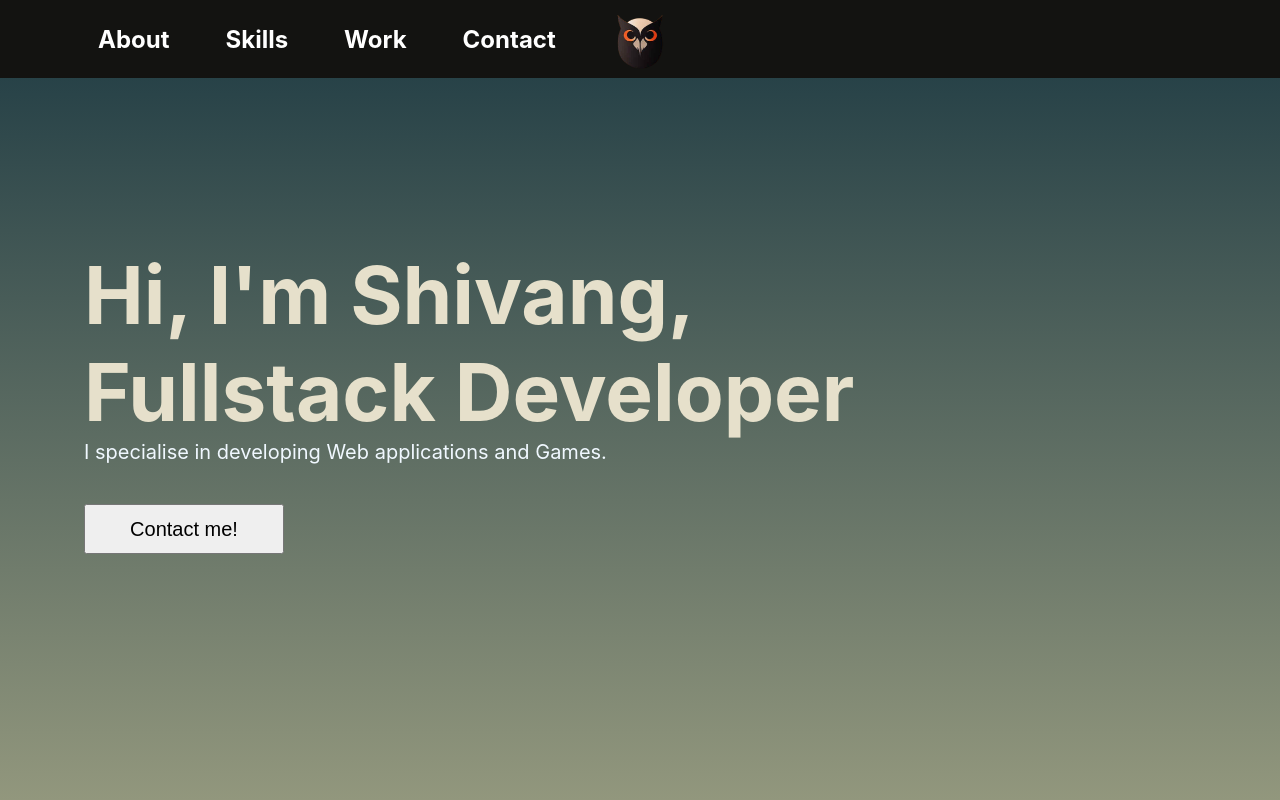
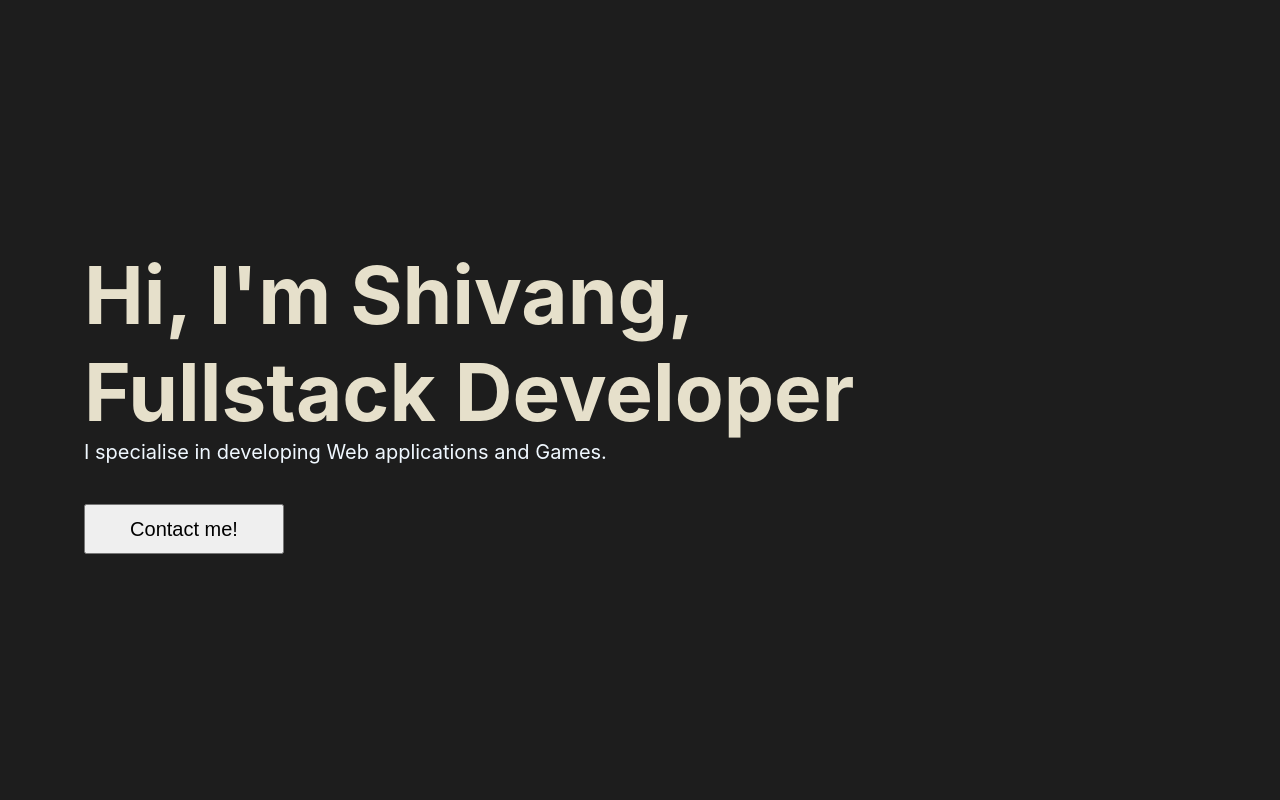
Before and after one commit to ShivangMishra/ShivangMishra.github.io, a React (Create React App) app: page / in a window 1280 px wide. Shown: the top 800 px of the page. Built offline with nearby package versions, Linux system fonts and the light colour scheme; the HTML template or start-up script is replaced by a standard one.

Commit message:
new design"

```diff
--- a/src/App.js
+++ b/src/App.js
@@ -10,7 +10,7 @@ function App() {
   },[]);
   return (
     <>
-      <Navbar />
+      {/* <Navbar /> */}
 
       <Home />
 
--- a/src/canvasAnim.js
+++ b/src/canvasAnim.js
@@ -9,7 +9,7 @@ const draw = (ctxt) => {
   linearGradient.addColorStop(1, colorBottom);
   linearGradient.addColorStop(0, colorTop);
 
-  ctxt.fillStyle = linearGradient;
+  ctxt.fillStyle = "#1D1D1D";
   ctxt.fillRect(0, 0, canvas.width, canvas.height);
 };
 
```
